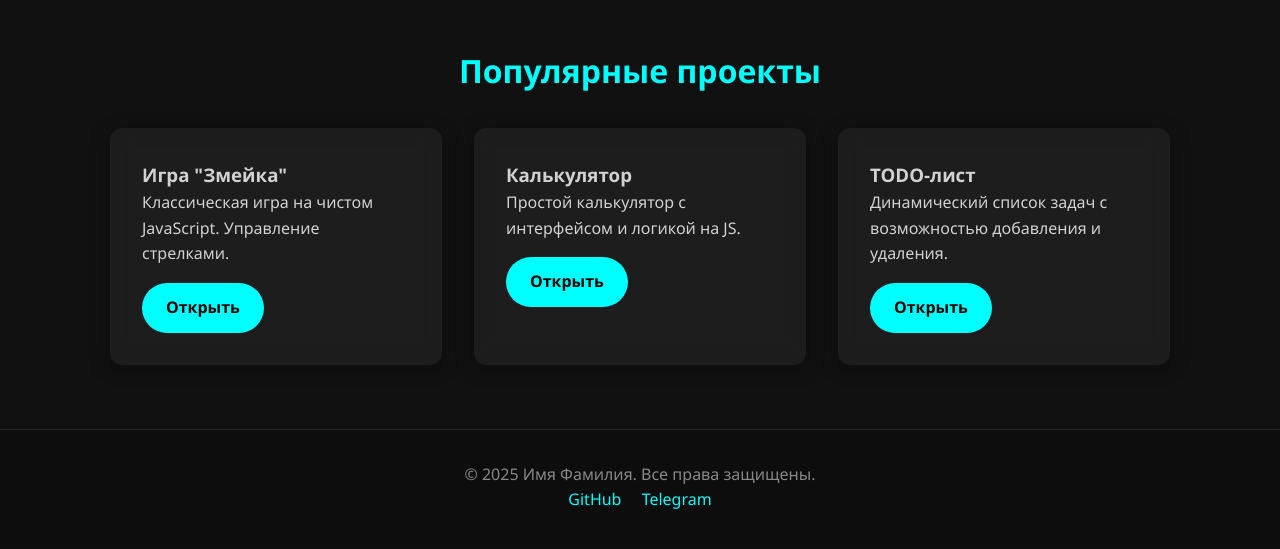
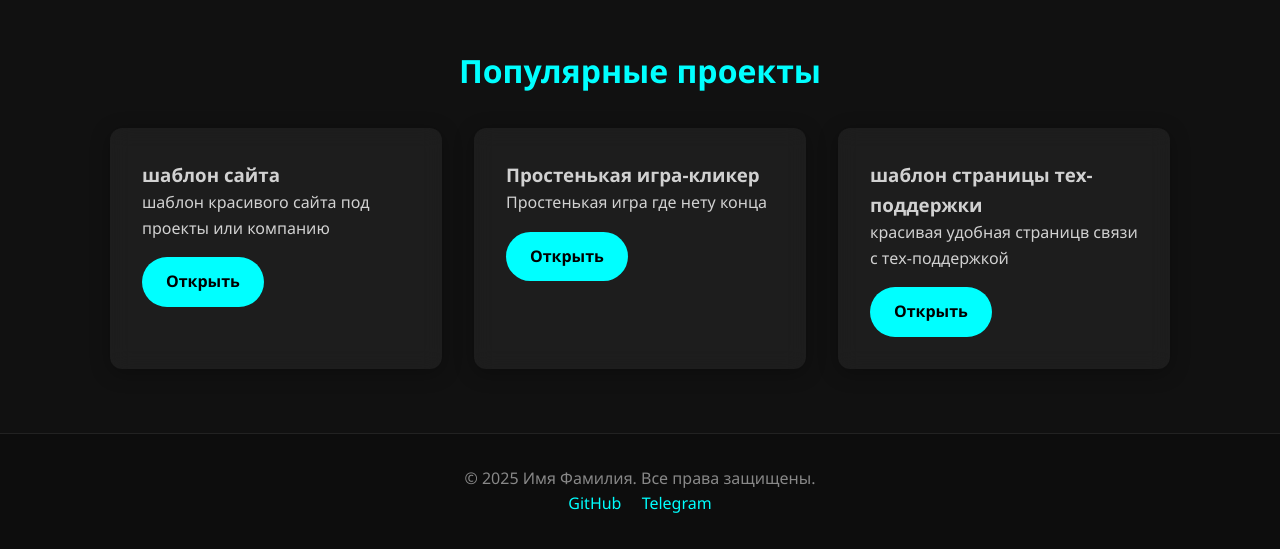
Before and after one commit to FkeyPythonOrg/project, a plain HTML site: page index.html in a window 1280 px wide. Shown: the part 819-1368 px from the top of the page. Drawn offline with Linux system fonts and the light colour scheme.

Commit message:
add project

```diff
--- a/index.html
+++ b/index.html
@@ -24,17 +24,17 @@
         <!-- Project Card -->
         <div class="project-card" data-aos="fade-up">
           <div class="card glass">
-            <h3>Игра "Змейка"</h3>
-            <p>Классическая игра на чистом JavaScript. Управление стрелками.</p>
-            <a href="https://yourusername.github.io/snake-game " target="_blank" class="btn">Открыть</a>
+            <h3>шаблон сайта</h3>
+            <p>шаблон красивого сайта под проекты или компанию</p>
+            <a href="site.html" target="_blank" class="btn">Открыть</a>
           </div>
         </div>
 
         <!-- Project Card -->
         <div class="project-card" data-aos="fade-up">
           <div class="card glass">
-            <h3>Калькулятор</h3>
-            <p>Простой калькулятор с интерфейсом и логикой на JS.</p>
+            <h3>Простенькая игра-кликер</h3>
+            <p>Простенькая игра где нету конца</p>
             <a href="https://yourusername.github.io/calculator " target="_blank" class="btn">Открыть</a>
           </div>
         </div>
@@ -42,8 +42,8 @@
         <!-- Project Card -->
         <div class="project-card" data-aos="fade-up">
           <div class="card glass">
-            <h3>TODO-лист</h3>
-            <p>Динамический список задач с возможностью добавления и удаления.</p>
+            <h3>шаблон страницы тех-поддержки</h3>
+            <p>красивая удобная страницв связи с тех-поддержкой</p>
             <a href="https://yourusername.github.io/todo-list " target="_blank" class="btn">Открыть</a>
           </div>
         </div>
```
